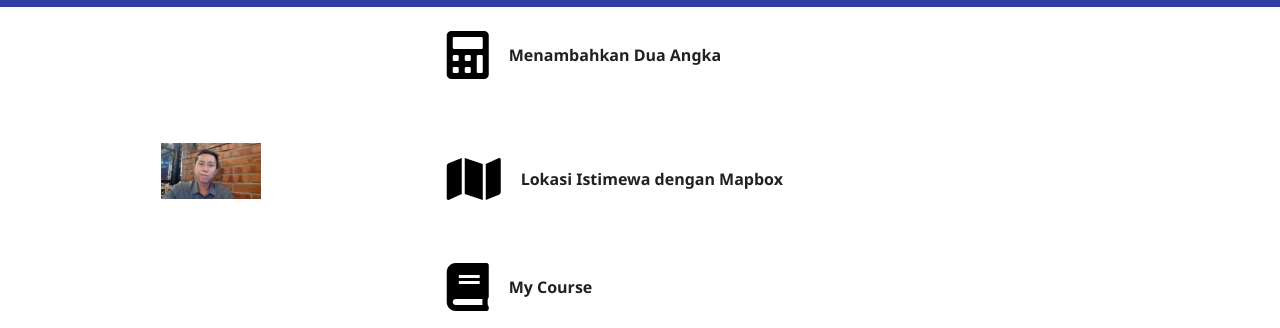
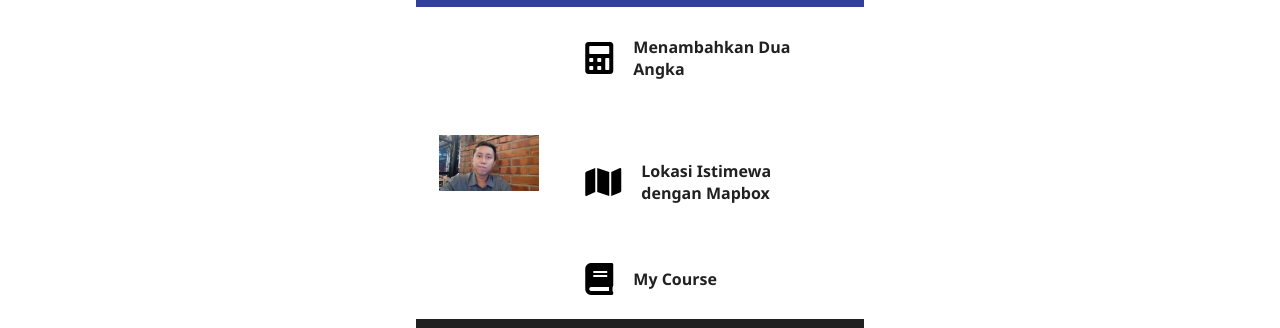
Before and after one commit to haifahrul/google-mws, a plain HTML site: page public/index.html in a window 1280 px wide. Shown: the part 97-425 px from the top of the page. Drawn offline with Linux system fonts and the light colour scheme.

Commit message:
change css

```diff
--- a/public/css/main.scss
+++ b/public/css/main.scss
@@ -15,6 +15,13 @@ body {
   grid-template-rows: 13vh 15vh 13vh;
   grid-gap: 4px;
   width: 100%;
+}
+
+@media screen and (min-width: 981px) {
+  .container {
+    width: 35%;
+    margin: auto;
+  }
 }
 
 .box {
--- a/public/index.html
+++ b/public/index.html
@@ -23,23 +23,21 @@
         <img src="./images/avatar.png">
       </div>
     </div>
-    <div class='content'>
-      <div class="box">
-        <a class="text-center" href="./project1/index.html">
-          <i class="fas fa-calculator fa-3x"></i>
-          <div class="title">Menambahkan Dua Angka</div>
-        </a>
-      </div>
+    <div class='content box'>
+      <a class="text-center" href="./project1/index.html">
+        <i class="fas fa-calculator fa-2x"></i>
+        <div class="title">Menambahkan Dua Angka</div>
+      </a>
     </div>
     <div class='content box'>
       <a class="text-center" href="./project2/index.html">
-        <i class="fas fa-map fa-3x"></i>
+        <i class="fas fa-map fa-2x"></i>
         <div class="title">Lokasi Istimewa dengan Mapbox</div>
       </a>
     </div>
     <div class='content box'>
       <a class="text-center" href="./my-course/index.html">
-        <i class="fas fa-book fa-3x"></i>
+        <i class="fas fa-book fa-2x"></i>
         <div class="title">My Course</div>
       </a>
     </div>
```
Also changed, not shown: public/css/main.css.
